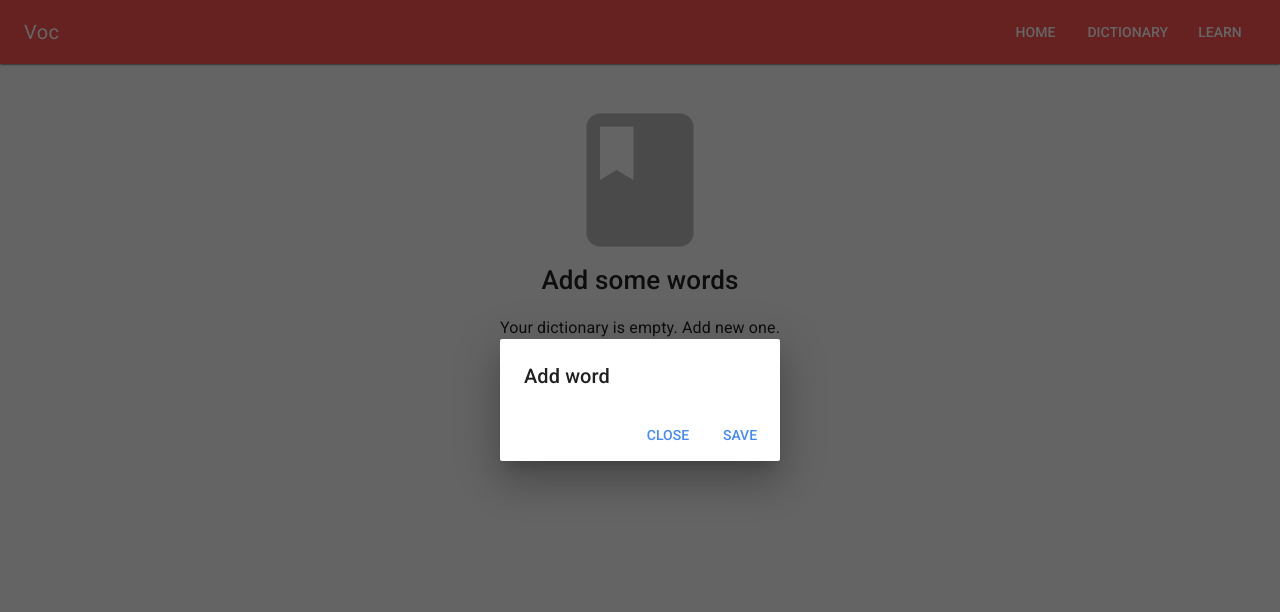
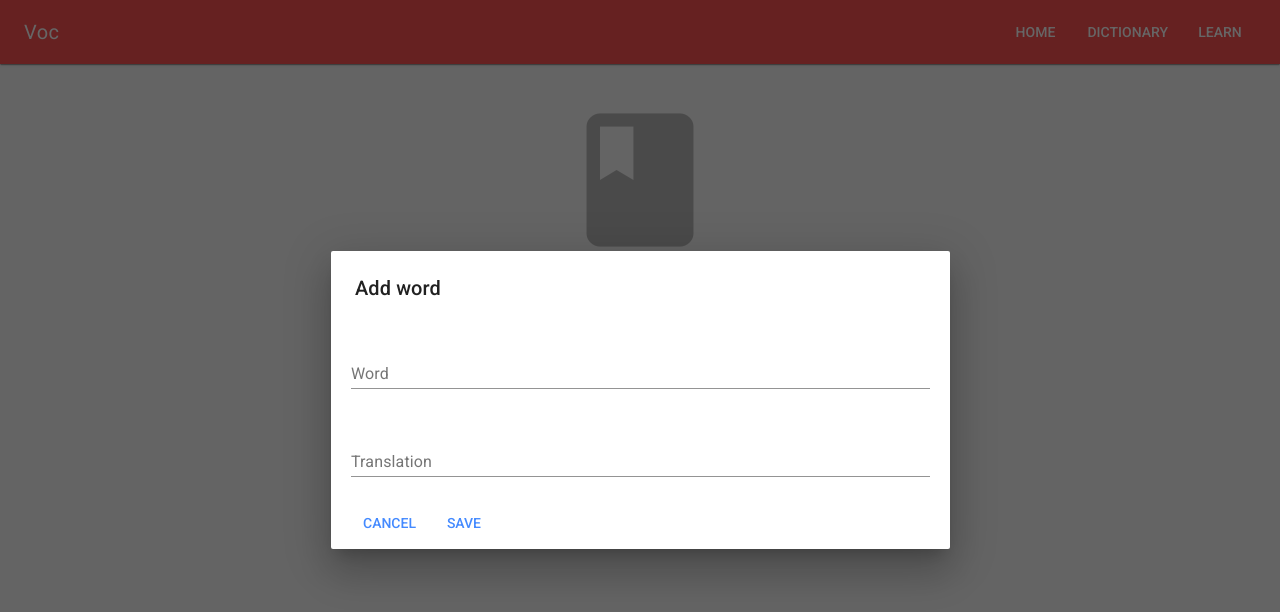
Before and after one commit to wvovaw/Vue-Vocab, a Vue app: page /dictionary in a window 1280 px wide. Both pictures are taken after a click on the button "ADD WORD". Shown: the top 612 px of the page. Built offline with nearby package versions, Linux system fonts and the light colour scheme.

Commit message:
Implement AddWord logic

```diff
--- a/src/components/AddWordDialog.vue
+++ b/src/components/AddWordDialog.vue
@@ -1,12 +1,22 @@
 <template>
   <div>
+    <!-- TODO: Change behaviour on ESC and out of border click -->
     <md-dialog :md-active.sync="this.$parent.showDialog">
       <md-dialog-title>Add word</md-dialog-title>
-
-      <md-dialog-actions>
-        <md-button class="md-primary" @click="closeDialog()">Close</md-button>
-        <md-button class="md-primary" @click="saveData">Save</md-button>
-      </md-dialog-actions>
+      <form novalidate class="md-layout" @submit.prevent="saveData">
+        <md-field>
+          <label>Word</label>
+          <md-input v-model="entry.wordPair.word"></md-input>
+        </md-field>
+        <md-field>
+          <label>Translation</label>
+          <md-input v-model="entry.wordPair.translation"></md-input>
+        </md-field>
+        <md-dialog-actions>
+          <md-button class="md-primary" @click="closeDialog">Cancel</md-button>
+          <md-button type="submit" class="md-primary">Save</md-button>
+        </md-dialog-actions>
+      </form>
     </md-dialog>
   </div>
 </template>
@@ -16,20 +26,43 @@ export default {
   name: "AddWordDialog",
   data() {
     return {
-      word: "",
-      translation: "",
-      chips: null
+      entry: {
+        entryId: null,
+        wordPair: {
+          word: "",
+          translation: ""
+        }
+      }
     };
   },
   methods: {
     closeDialog() {
-      this.$emit("closeDialog");
+      this.$emit("toggleDialog");
     },
     saveData() {
-      this.$emit("closeDialog");
+      if (this.entry.wordPair.word && this.entry.wordPair.translation)
+        this.$store.dispatch("addWord", this.entry);
+      // else {} Else highlight empty fields etc.
+      this.entry = {
+        entryId: null,
+        wordPair: {
+          word: "",
+          translation: ""
+        }
+      };
+      this.$emit("toggleDialog");
+    }
+  },
+  destroyed() {
+    if (this.entry && this.entry.destroy) {
+      this.entry.destroy();
     }
   }
 };
 </script>
 
-<style scoped lang="scss"></style>
+<style scoped lang="scss">
+.md-field {
+  margin: 20px;
+}
+</style>
--- a/src/components/EmptyDictionaryState.vue
+++ b/src/components/EmptyDictionaryState.vue
@@ -1,12 +1,11 @@
 <template>
   <div>
-    <AddWordDialog @closeDialog="showDialog = false" />
     <md-empty-state
       md-icon="book"
       md-label="Add some words"
       md-description="Your dictionary is empty. Add new one."
     >
-      <md-button class="md-primary md-raised" @click="showDialog = true"
+      <md-button class="md-primary md-raised" @click="toggleDialog"
         >Add word</md-button
       >
     </md-empty-state>
@@ -14,29 +13,11 @@
 </template>
 
 <script>
-import AddWordDialog from "../components/AddWordDialog";
 export default {
   name: "EmptyDictionaryState",
-  components: { AddWordDialog },
-  data() {
-    return {
-      showDialog: false
-    };
-  },
   methods: {
-    destroyed() {
-      if (this.date && this.date.destroy) {
-        this.date.destroy();
-      }
-      if (this.chips && this.chips.destroy) {
-        this.chips.destroy();
-      }
-      if (this.translation && this.translation.destroy) {
-        this.translation.destroy();
-      }
-      if (this.showDialog && this.showDialog.destroy) {
-        this.showDialog.destroy();
-      }
+    toggleDialog() {
+      this.$emit("toggleDialog");
     }
   }
 };
--- a/src/main.js
+++ b/src/main.js
@@ -4,8 +4,8 @@ import "./registerServiceWorker";
 import router from "./router";
 import store from "./store";
 import VueMaterial from "vue-material";
-import 'vue-material/dist/vue-material.min.css'
-import 'vue-material/dist/theme/default.css'
+import "vue-material/dist/vue-material.min.css";
+import "vue-material/dist/theme/default.css";
 
 Vue.config.productionTip = false;
 Vue.use(VueMaterial);
--- a/src/store/index.js
+++ b/src/store/index.js
@@ -5,17 +5,20 @@ Vue.use(Vuex);
 
 export default new Vuex.Store({
   state: {
-    dictionary: JSON.parse(localStorage.getItem("dictionary" || new Map([])))
+    dictionary: localStorage.getItem("dictionary")
+      ? JSON.parse(localStorage.getItem("dictionary"))
+      : []
   },
   mutations: {
-    addWord(state, wordPair) {
-      state.dictionary.set(wordPair.word, wordPair.translation);
-      localStorage.setItem("dictionary", state.dictionary);
+    addWord(state, entry) {
+      state.dictionary.push(entry);
+      localStorage.setItem("dictionary", JSON.stringify(state.dictionary));
     }
   },
   actions: {
-    addWord({ commit }, wordPair) {
-      commit("addWord", wordPair);
+    addWord({ commit }, entry) {
+      entry.entryId = new Date().getTime();
+      commit("addWord", entry);
     }
   },
   getters: {
--- a/src/views/Dictionary.vue
+++ b/src/views/Dictionary.vue
@@ -1,15 +1,43 @@
 <template>
   <div class="dictionary-page">
-    <EmptyDictionaryState v-if="!dictionary"></EmptyDictionaryState>
+    <AddWordDialog @toggleDialog="toggleDialog" />
+    <EmptyDictionaryState
+      @toggleDialog="toggleDialog"
+      v-if="dictionary.length === 0"
+    />
+    <div v-else>
+      <md-button @click="toggleDialog" class="md-primary md-raised"
+        >Add word</md-button
+      >
+      <ul>
+        <li v-for="entry in dictionary" v-bind:key="entry.entryId">
+          Word:
+          {{ entry.wordPair.word }}
+          Translation:
+          {{ entry.wordPair.translation }}
+          <!-- {{ wordPair }} -->
+        </li>
+      </ul>
+    </div>
   </div>
 </template>
 
 <script>
 import EmptyDictionaryState from "../components/EmptyDictionaryState";
-
+import AddWordDialog from "../components/AddWordDialog";
 export default {
   name: "Dictionary",
-  components: { EmptyDictionaryState },
+  data() {
+    return {
+      showDialog: false
+    };
+  },
+  methods: {
+    toggleDialog() {
+      this.showDialog = !this.showDialog;
+    }
+  },
+  components: { EmptyDictionaryState, AddWordDialog },
   computed: {
     dictionary() {
       return this.$store.getters.dictionary;
```
